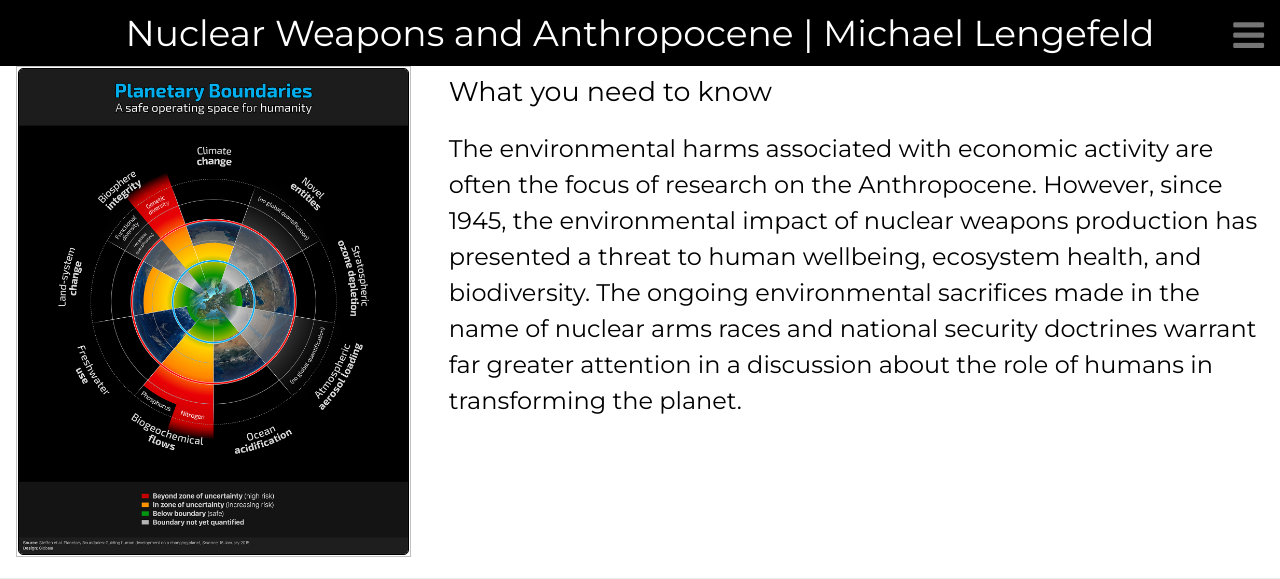
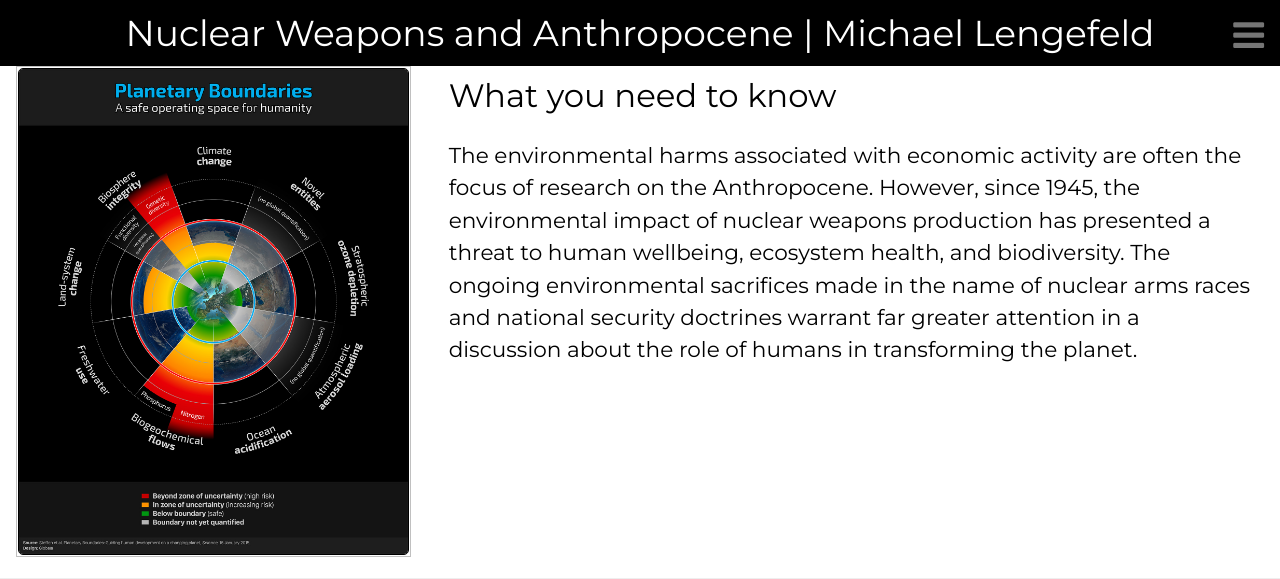
Before and after one commit to resilience1/resilience1.github.io, a Jekyll site: the page built from research/nuclear_production.html, in a window 1280 px wide. Shown: the top 579 px of the page. Built offline with Jekyll 4.4.1, drawn with Linux system fonts in a browser that asks for light colours; nearby versions of some CDN libraries; grey boxes are pictures that could not be loaded.

Commit message:
Update nuclear_production.html

```diff
--- a/research/nuclear_production.html
+++ b/research/nuclear_production.html
@@ -2,13 +2,7 @@
 layout: research
 title: Nuclear Weapons and Anthropocene | Michael Lengefeld
 ---
-<html>
-	<head>
 <style>
-	div. {
-		padding:10px 0;
-	}
-
 	div.transbox {margin: 40px;
   	background-color: #ffffff;
   	border: 2px solid black;
@@ -51,6 +45,12 @@
     	text-align: center;
 	}
 
+	img.displayed {
+   	display: block;
+    	margin-left: auto;
+    	margin-right: auto;
+	}
+
 	h1{
     	font-size: 1.8em;
 	font-style: bold;
@@ -59,18 +59,20 @@
 	}
 
 	h2 {
-		font-size: x-large;
+    	font-size: 1.2em;
+	font-style: bold;
+    	margin: 3px;
+    	padding: 3px;
+	}
+
+	p {font-size: 2vw;
+		margin: 3px;
+    	padding: 3px;
 	}
 	h3 {
 		font-size:1.2em;
 	text-align:center;
 	color: #fff;
-	}
-
-	img.displayed {
-   	display: block;
-    	margin-left: auto;
-    	margin-right: auto;
 	}
 
 	#myImg {
@@ -100,7 +102,7 @@
 .modal-content {
   margin: auto;
   display: block;
-  width: 100%;
+  width: 80%;
   max-width: 700px;
 }
 
@@ -157,6 +159,20 @@
   .modal-content {
     width: 100%;
   }
+
+	@media screen and (min-width: 601px) {
+  	div.example {
+    	font-size: 1.2em;
+  	}
+	}
+
+	/* If the screen size is 600px wide or less, set the font-size of <div> to 30px */
+	@media screen and (max-width: 600px) {
+  	div.example {
+    	font-size: 3vw;
+  }
+}
+}
 </style>
 </head>
 
@@ -165,7 +181,7 @@
 	</header>
 <body>
 
-	<div class="w3-row">
+	<div class="example w3-row">
 		<div class="w3-third w3-container">
 			<figure class="item" align="middle">
 			<img id="myImg" src="/img/planetaryboundariesmain.jpg" alt="9 Planetary Boundaries" style="width: 100%; border:1px solid black; align:middle">
@@ -185,7 +201,7 @@
 	</div>
 	<hr>
 
-	<div class="w3-row">
+	<div class="example w3-row">
 		<div class="w3-twothird w3-container">
 		<h1>What is this research about?<h1>
 			<h2>  An arms race always generates negative environmental impacts, but the Cold War nuclear arms race introduced
@@ -247,7 +263,7 @@
 	</div>	<br>
 	<hr>
 			<br>
-<div class="w3-row">
+<div class="example w3-row">
 		<div class="w3-half w3-container">
 			<br>
 			<figure class="item">
@@ -272,7 +288,7 @@
 	</div>
 			<hr>
 
-	<div class="w3-row">
+	<div class="example w3-row">
 		<div class="w3-half w3-container">
 		<h1>What did the researcher find?<h1>
 			<h2>The American military competed in a nuclear arms race by imposing a "treadmill" strategy. National security and military
@@ -316,7 +332,7 @@
 	</div>
 		<hr>
 
-		<div class="w3-row">
+		<div class="example w3-row">
 		<div class="w3-container">
 			<h1>How can you use this research?</h1>
 			<h2>In 2020, several countries are pursuing a new nuclear arms race. In the United
@@ -356,7 +372,7 @@
 		</div>
 			<hr>
 
-	<div class="w3-container">
+	<div class="example w3-container">
 		<h1>Citation</h1>
 		<h2>Lengefeld, Michael. Forthcoming 2020. "The Treadmill of Destruction in the Making of the
 			Anthropocene." <i>Journal of World-Systems Research</i>
```
Lines whose indentation alone changed are shown as unchanged.
